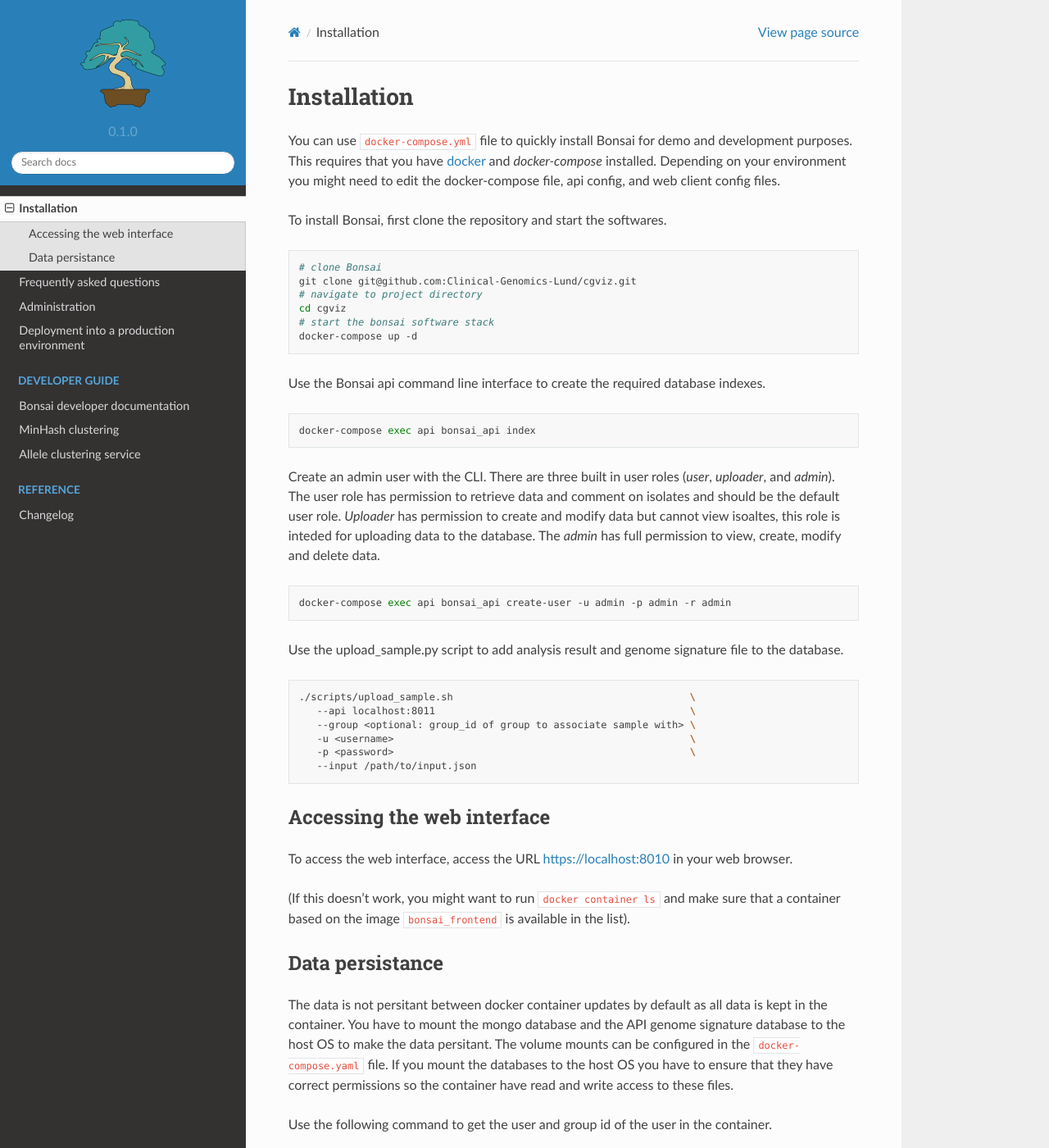
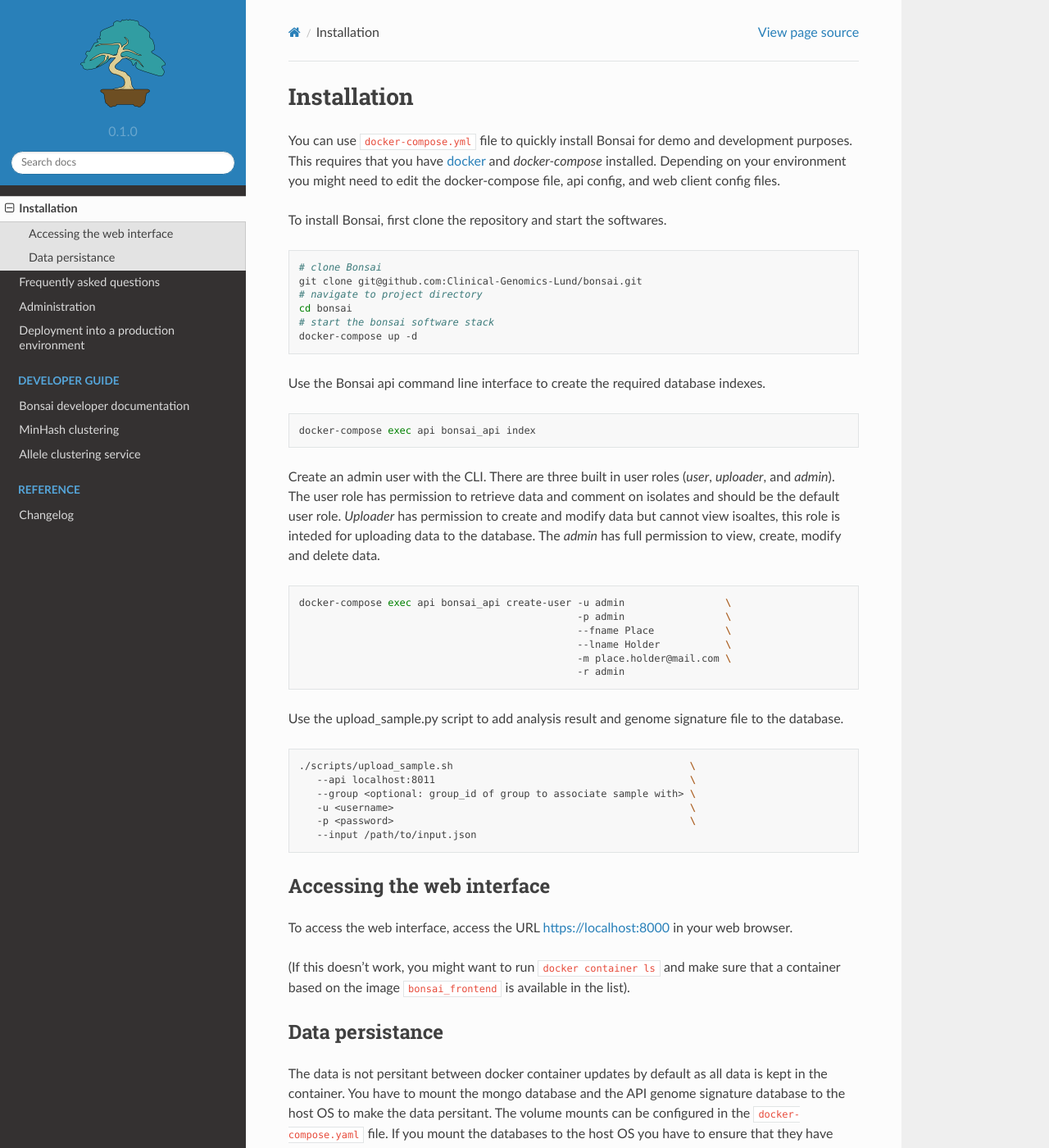
Before and after one commit to Clinical-Genomics-Lund/bonsai, a Sphinx documentation site: the page built from docs/source/installation.rst, in a window 1280 px wide and 1400 px high. Shown: the whole window at 82% size. Built offline with Sphinx 7.4.7 and the Read the Docs theme 2.0.0, drawn with Linux system fonts in a browser that asks for light colours.

Commit message:
Updated installations instructions

```diff
--- a/docs/source/installation.rst
+++ b/docs/source/installation.rst
@@ -10,9 +10,9 @@ To install Bonsai, first clone the repository and start the softwares.
 .. code-block:: bash
 
    # clone Bonsai
-   git clone git@github.com:Clinical-Genomics-Lund/cgviz.git
+   git clone git@github.com:Clinical-Genomics-Lund/bonsai.git
    # navigate to project directory
-   cd cgviz
+   cd bonsai
    # start the bonsai software stack
    docker-compose up -d
 
@@ -26,7 +26,12 @@ Create an admin user with the CLI. There are three built in user roles (*user*,
 
 .. code-block:: bash
 
-   docker-compose exec api bonsai_api create-user -u admin -p admin -r admin
+   docker-compose exec api bonsai_api create-user -u admin                 \
+                                                  -p admin                 \
+                                                  --fname Place            \
+                                                  --lname Holder           \
+                                                  -m place.holder@mail.com \
+                                                  -r admin
 
 Use the :doc:`upload_sample.py <../scripts/upload_sample.sh>` script to add analysis result and genome signature file to the database.
 
@@ -42,7 +47,7 @@ Use the :doc:`upload_sample.py <../scripts/upload_sample.sh>` script to add anal
 Accessing the web interface
 ---------------------------
 
-To access the web interface, access the URL https://localhost:8010 in your web browser.
+To access the web interface, access the URL https://localhost:8000 in your web browser.
 
 (If this doesn't work, you might want to run ``docker container ls`` and make sure that a container based on the image ``bonsai_frontend`` is available in the list).
 
```
